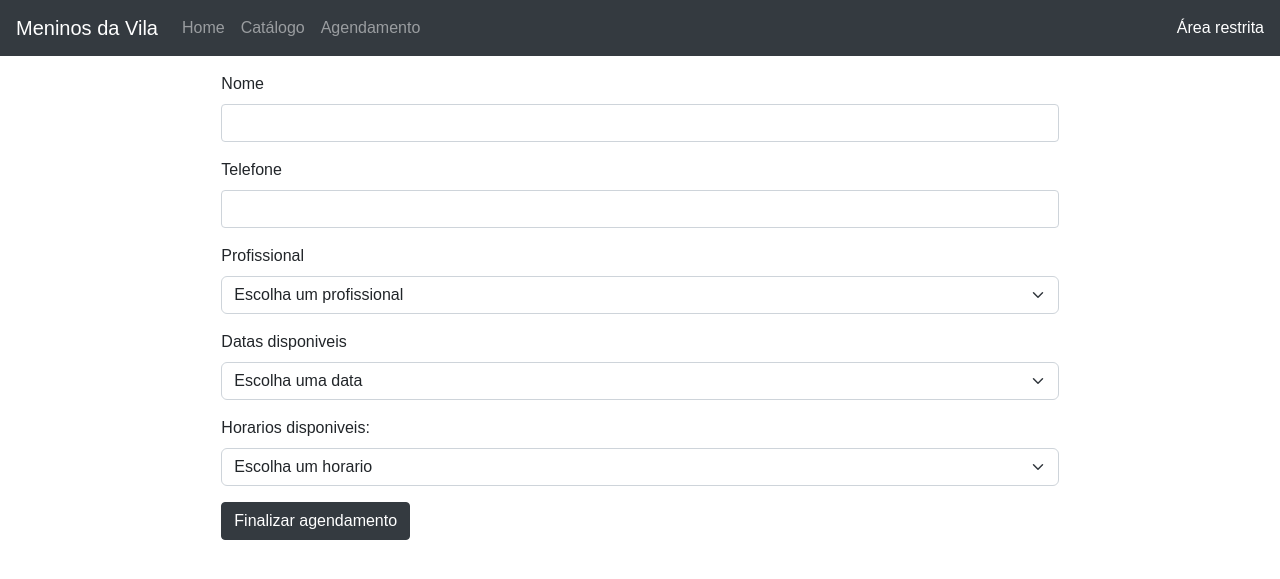
After one commit to ewertonmelo28/meninos_da_vila, a Django app: page /agendamento in a window 1280 px wide. The commit adds this page. Shown: the top 579 px of the page. Run offline with Django 4.2, Linux system fonts and the light colour scheme; some libraries are stand-ins or nearby versions.

Commit message:
Catalogo conforme django

```diff
--- /dev/null
+++ b/app/templates/agendamento.html
@@ -0,0 +1,40 @@
+{% extends 'main.html' %}
+{%  load static %}
+{% block content %}
+<div class="col-8 mt-3 mx-auto">
+    <form class="row g-3">
+        <div>
+            <label class="form-label">Nome</label>
+            <input type="text" class="form-control" id="nome">
+        </div>
+        <div>
+            <label class="form-label">Telefone</label>
+            <input type="text" class="form-control" id="telefone">
+        </div>
+        <div>
+            <label class="form-label">Profissional</label>
+            <select id="data_agenda" class="form-select">
+                <option selected>Escolha um profissional</option>
+                <option>...</option>
+            </select>
+        </div>
+        <div>
+            <label class="form-label">Datas disponiveis</label>
+            <select id="data_agenda" class="form-select">
+                <option selected>Escolha uma data</option>
+                <option>...</option>
+            </select>
+        </div>
+        <div>
+            <label class="form-label">Horarios disponiveis:</label>
+            <select id="hora_agenda" class="form-select">
+                <option selected>Escolha um horario</option>
+                <option>...</option>
+            </select>
+        </div>
+        <div>
+            <button type="submit" class="btn btn-dark ">Finalizar agendamento</button>
+        </div>
+    </form>
+</div>
+{% endblock %}
--- a/app/templates/catalogo.html
+++ b/app/templates/catalogo.html
@@ -11,7 +11,7 @@
             </tr>
         </thead>
         <tbody>
-            {% for dbs in db %}
+            {% for dbs in object_list %}
             <tr>
                 <td></td>
                 <td>{{ dbs.servico }}</td>
--- a/app/templates/main.html
+++ b/app/templates/main.html
@@ -7,6 +7,8 @@
     <meta charset="UTF-8">
     <meta http-equiv="X-UA-Compatible" content="IE=edge">
     <meta name="viewport" content="width=device-width, initial-scale=1.0">
+    <link href="https://cdn.jsdelivr.net/npm/bootstrap@5.2.0-beta1/dist/css/bootstrap.min.css" rel="stylesheet"
+        integrity="sha384-0evHe/X+R7YkIZDRvuzKMRqM+OrBnVFBL6DOitfPri4tjfHxaWutUpFmBp4vmVor" crossorigin="anonymous">
     <link rel="stylesheet" href="https://stackpath.bootstrapcdn.com/bootstrap/4.1.3/css/bootstrap.min.css"
         integrity="sha384-MCw98/SFnGE8fJT3GXwEOngsV7Zt27NXFoaoApmYm81iuXoPkFOJwJ8ERdknLPMO" crossorigin="anonymous">
     <link rel="stylesheet" href="{% static 'css/style.css' %}">
@@ -26,14 +28,14 @@
                     <a class="nav-link" href="/">Home</span></a>
                 </li>
                 <li class="nav-item">
-                    <a class="nav-link" href="catalogo">Catálogo</a>
+                    <a class="nav-link" href="/catalogo">Catálogo</a>
                 </li>
                 <li class="nav-item">
-                    <a class="nav-link" href="#">Agendamento</a>
+                    <a class="nav-link" href="/agendamento">Agendamento</a>
                 </li>
             </ul>
             <span class="navbar-text">
-                <a href="#">Login</a>
+                <a href="#">Área restrita</a>
             </span>
         </div>
     </nav>
@@ -48,6 +50,12 @@
     <script src="https://stackpath.bootstrapcdn.com/bootstrap/4.1.3/js/bootstrap.min.js"
         integrity="sha384-ChfqqxuZUCnJSK3+MXmPNIyE6ZbWh2IMqE241rYiqJxyMiZ6OW/JmZQ5stwEULTy" crossorigin="anonymous">
     </script>
+    <script src="https://cdn.jsdelivr.net/npm/@popperjs/core@2.11.5/dist/umd/popper.min.js"
+        integrity="sha384-Xe+8cL9oJa6tN/veChSP7q+mnSPaj5Bcu9mPX5F5xIGE0DVittaqT5lorf0EI7Vk" crossorigin="anonymous">
+    </script>
+    <script src="https://cdn.jsdelivr.net/npm/bootstrap@5.2.0-beta1/dist/js/bootstrap.min.js"
+        integrity="sha384-kjU+l4N0Yf4ZOJErLsIcvOU2qSb74wXpOhqTvwVx3OElZRweTnQ6d31fXEoRD1Jy" crossorigin="anonymous">
+    </script>
     <script src="{% static 'js/javascript.js' %}"></script>
 </body>
 
--- a/app/views.py
+++ b/app/views.py
@@ -1,18 +1,22 @@
 from django.shortcuts import render
 from app.models import Catalogo
-from django.views.generic.edit import CreateView
+from django.views.generic.edit import CreateView, UpdateView
+from django.views.generic.list import ListView
 from django.urls import reverse_lazy
 # Create your views here.
 
 def home(request):
     return render(request,'home.html')
 
-def catalogo(request):
-    data = {"db": Catalogo.objects.all()}
-    return render(request,'catalogo.html', data)
-
 class CatalogoCreate(CreateView):
     model = Catalogo
     fields = ['servico','valor']
     template_name = 'admin/form.html'
     success_url = reverse_lazy('catalogo')
+
+class CatalogoList(ListView):
+    model = Catalogo
+    template_name = 'catalogo.html'
+
+def agendamento(request):
+    return render(request,'agendamento.html')
--- a/meninos_da_vila/urls.py
+++ b/meninos_da_vila/urls.py
@@ -16,11 +16,13 @@ Including another URLconf
 from unicodedata import name
 from django.contrib import admin
 from django.urls import path
-from app.views import home,catalogo,CatalogoCreate
+from app.views import CatalogoList, agendamento, home, CatalogoCreate
 
 urlpatterns = [
     path('admin/', admin.site.urls),
     path('',home,name='home'),
-    path('catalogo',catalogo,name='catalogo'),
+    path('catalogo',CatalogoList.as_view(),name='catalogo'),
     path('catalogo/create/',CatalogoCreate.as_view(),name='catalogo-create'),
+    path('agendamento',agendamento,name='agendamento'),
+
 ]
```
Also changed, not shown: app/templates/admin/form.html (+9 -5 lines).
